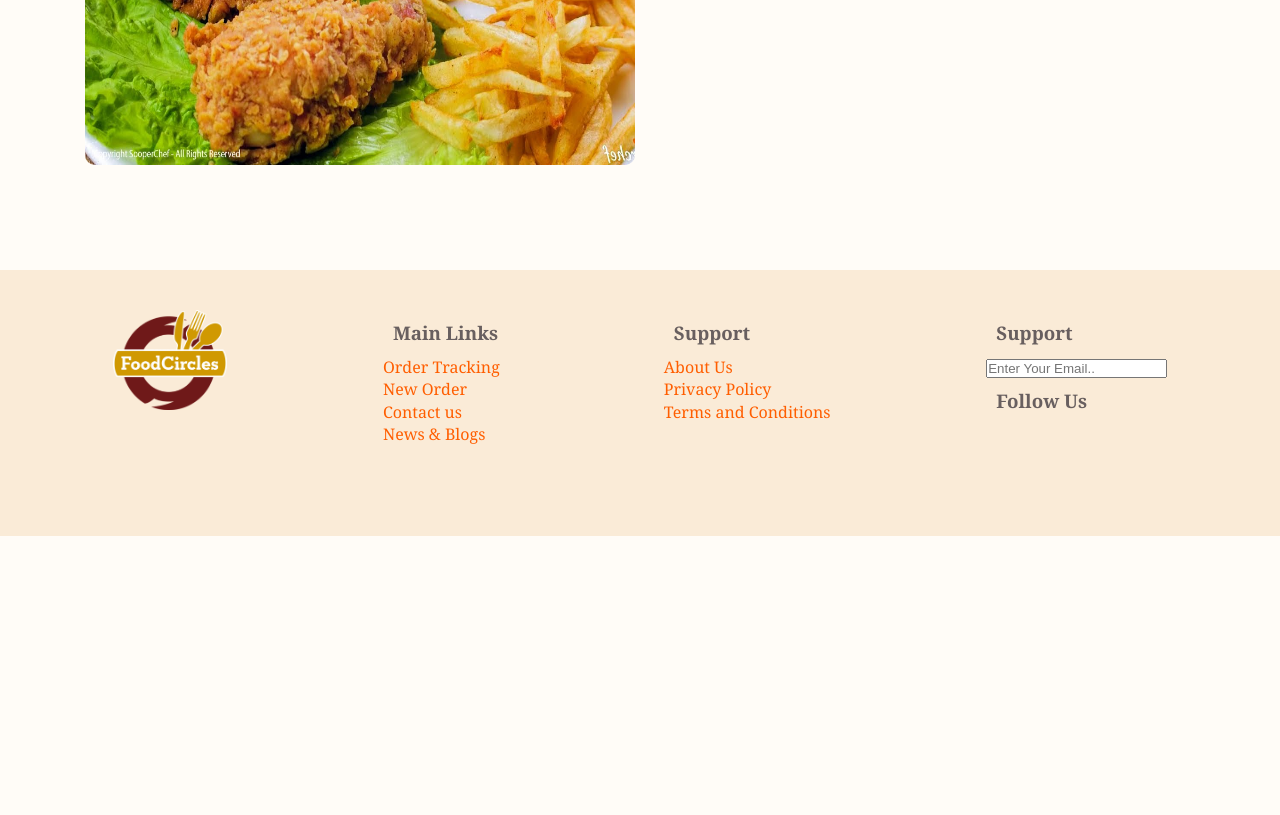
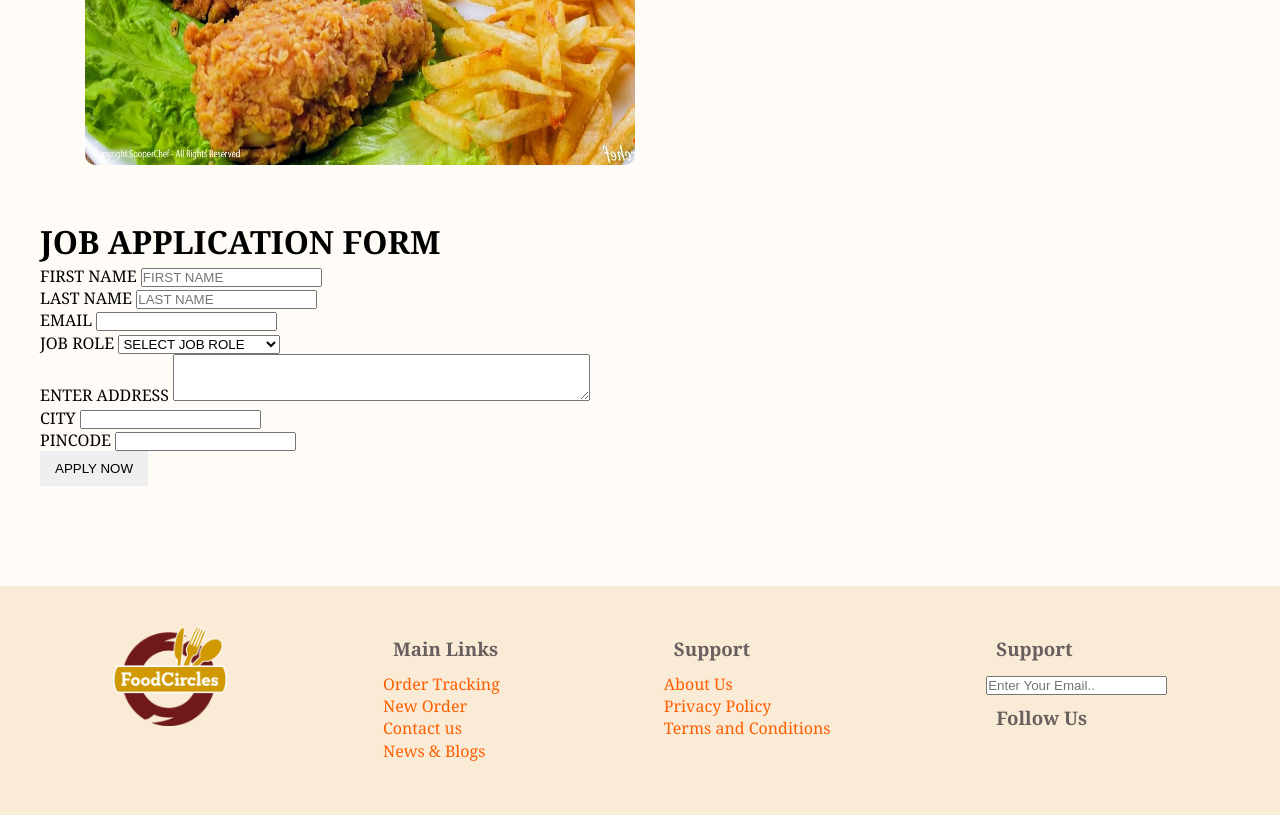
Before and after one commit to AfsheenMujahid/Complete_websites-, a plain HTML site: page index.html in a window 1280 px wide. Shown: the part 2825-3640 px from the top of the page. Before the commit the page ends 3361 px from the top, so only its background shows below. Drawn offline with Linux system fonts and the light colour scheme.

Commit message:
Update index.html

```diff
--- a/index.html
+++ b/index.html
@@ -97,6 +97,63 @@
 
     </div>
      </div>
+    <!DOCTYPE html>
+<html lang="en">
+<head>
+    <meta charset="UTF-8">
+    <meta name="viewport" content="width=device-width, initial-scale=1.0">
+    <title>Job Application Form</title>
+    <link rel="stylesheet" href="style.css">
+</head>
+<body>
+    <div class="container">
+        <h1>JOB APPLICATION FORM</h1>
+        <form action="">
+        <div class="formcontainer">
+            <div class="control">
+                <label for="name1" >FIRST NAME</label>
+                <input type="text" placeholder="FIRST NAME">
+            </div>
+            <div class="control">
+                <label for="name2" >LAST NAME</label>
+                <input type="text" placeholder="LAST NAME">
+            </div>
+            <div class="control">
+                <label for="">EMAIL</label>
+                <input type="email" name="email" id="email">
+            </div>
+            <div class="control">
+            <label for="job role">JOB ROLE</label>
+            <select name="select" id="select">
+               <option value="">SELECT JOB ROLE</option>
+                <option value="WEB DESIGNING">WEB DESIGNING</option>
+                <option value="WEB DESIGNING">TEXTILE DESIGNING</option>
+                <option value="WEB DESIGNING">GRAPHIC DESIGNING</option>
+                <option value="WEB DESIGNING">IMAGE DESIGNING</option>
+            </select>
+        </div>
+        <div class="textarea-control">
+            <label for="ADDRESS">ENTER ADDRESS</label>
+            <textarea name="address" id="address" cols="50" rows="3"></textarea>
+        </div>
+        <div class="control">
+            <label for="city" >CITY</label>
+            <input type="text">
+        </div>
+        <div class="control">
+            <label for="pincode" >PINCODE</label>
+            <input type="number">
+        </div>
+
+    </div>
+    <div class="button">
+        <button type="submit">APPLY NOW</button>
+    </div>
+
+        </form>
+    </div>
+</body>
+</html>
      <footer>
         <div class="footer-container">
         <div class="footer-logo">
```
